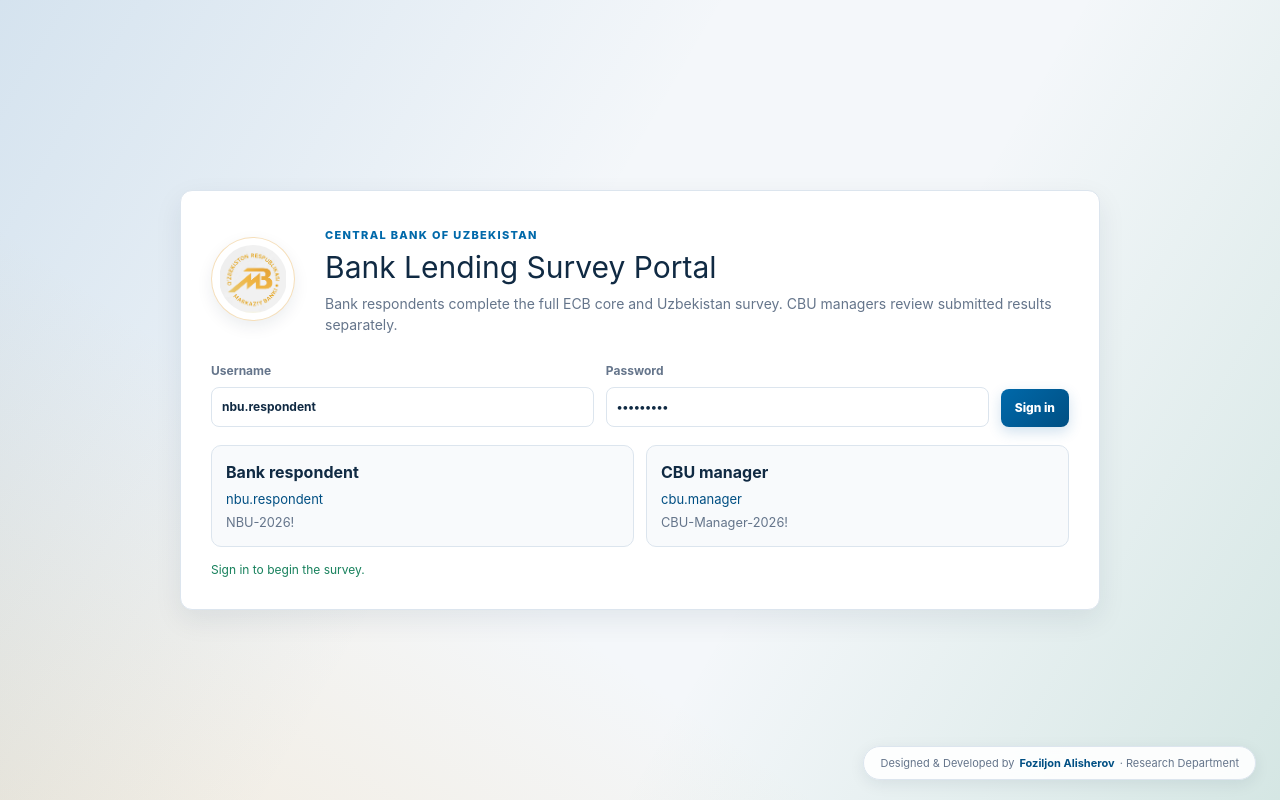
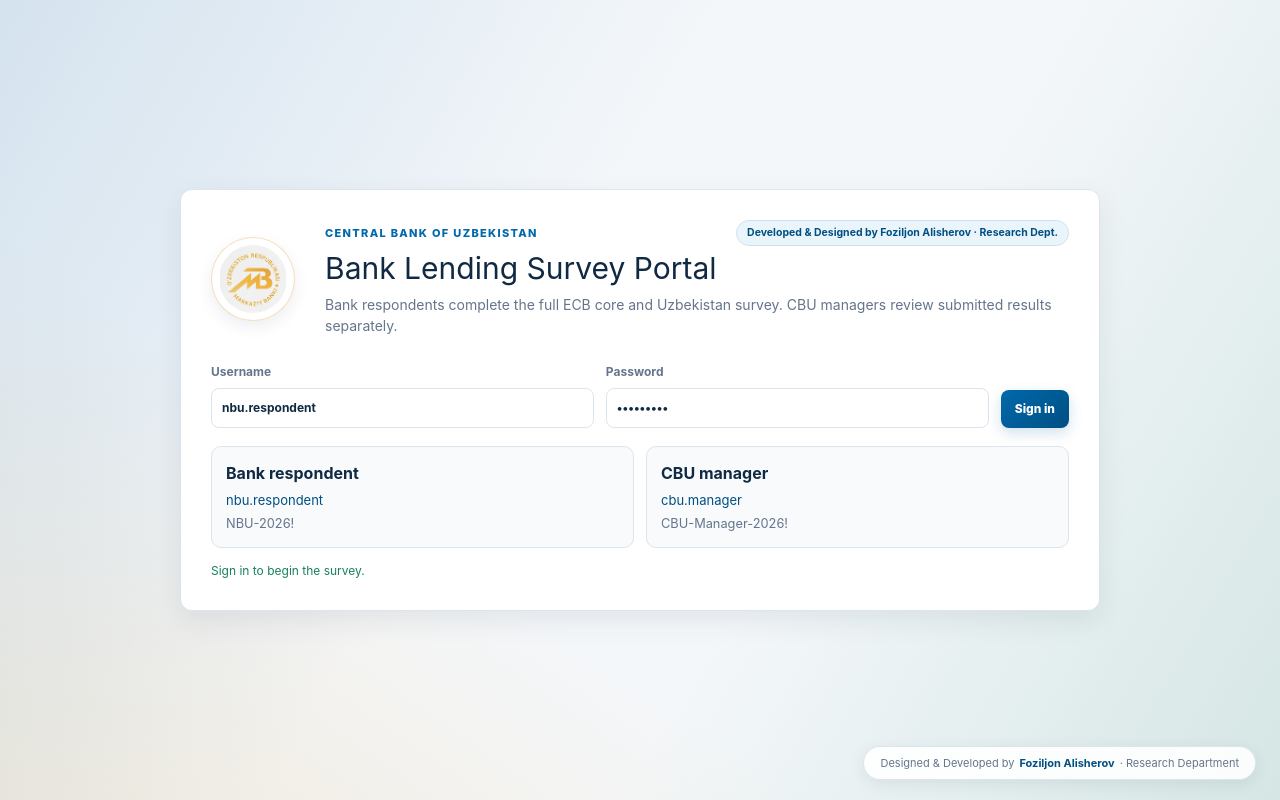
Before and after one commit to Foziljoniy/cbu-survey-app, a Next.js app: page / in a window 1280 px wide. Built offline with nearby package versions, Linux system fonts and the light colour scheme.

Commit message:
Add prominent credit pill on login brand block

```diff
--- a/app/globals.css
+++ b/app/globals.css
@@ -79,6 +79,28 @@ button:disabled { cursor: not-allowed; opacity: .55; }
   font-weight: 800;
   letter-spacing: .12em;
   text-transform: uppercase;
+}
+
+.brand-header-row {
+  display: flex;
+  align-items: center;
+  justify-content: space-between;
+  flex-wrap: wrap;
+  gap: 8px;
+}
+
+.credit-pill {
+  display: inline-flex;
+  align-items: center;
+  padding: 4px 10px;
+  background: var(--blue-pale);
+  border: 1px solid #cfe1ef;
+  border-radius: 99px;
+  color: var(--blue-dark) !important;
+  font-size: 10.5px !important;
+  font-weight: 700 !important;
+  letter-spacing: normal !important;
+  text-transform: none !important;
 }
 
 h1 {
--- a/app/page.tsx
+++ b/app/page.tsx
@@ -391,7 +391,10 @@ export default function Home() {
           <div className="brand-block">
             <img className="brand-logo" src="/cbu-logo.png" alt="Central Bank of Uzbekistan" />
             <div>
-              <span>Central Bank of Uzbekistan</span>
+              <div className="brand-header-row">
+                <span>Central Bank of Uzbekistan</span>
+                <span className="credit-pill">Developed &amp; Designed by Foziljon Alisherov · Research Dept.</span>
+              </div>
               <h1>Bank Lending Survey Portal</h1>
               <p>Bank respondents complete the full ECB core and Uzbekistan survey. CBU managers review submitted results separately.</p>
             </div>
```
